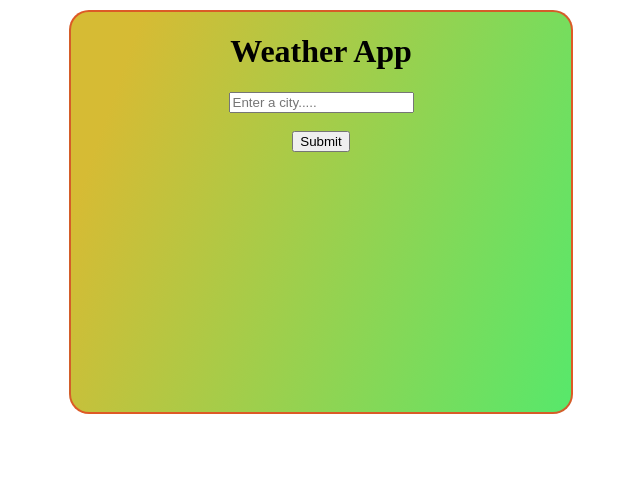
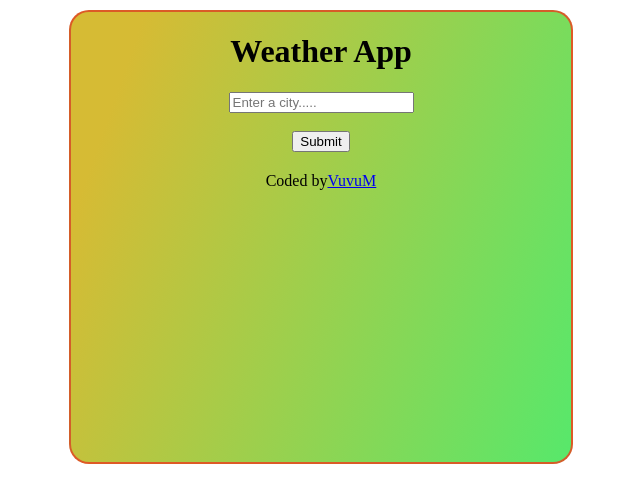
Before and after one commit to VuvuM03/weather-react, a React (Create React App) app: page / in a window 1280 px wide. Shown: the top 502 px of the page, without its empty margins (319-959 px from the left). Built offline with nearby package versions, Linux system fonts and the light colour scheme.

Commit message:
Added a footer

```diff
--- a/src/App.css
+++ b/src/App.css
@@ -3,7 +3,7 @@
   text-align: center;
   border: 2px solid rgba(223, 80, 36, 0.904);
   border-radius: 20px;
-  height: 400px;
+  height: 450px;
   max-width: 50%;
   width: 500px;
   margin: 10px auto;
--- a/src/App.js
+++ b/src/App.js
@@ -7,6 +7,12 @@ function App() {
     <div className="App">
       <h1>Weather App</h1>
       <Weather />
+      <footer>
+        Coded by
+        <a href="https://app.netlify.com/sites/courageous-daffodil-72d1bf/configuration/general">
+          VuvuM
+        </a>
+      </footer>
     </div>
   );
 }
--- a/src/Weather.js
+++ b/src/Weather.js
@@ -13,7 +13,6 @@ export default function Weather() {
       temperature: response.data.temperature.current,
       humidity: response.data.temperature.humidity,
       wind: response.data.wind.speed,
-      description: response.data.condition.description,
       icon: `http://shecodes-assets.s3.amazonaws.com/api/weather/icons/${response.data.condition.icon}.png`,
     });
   }
```
